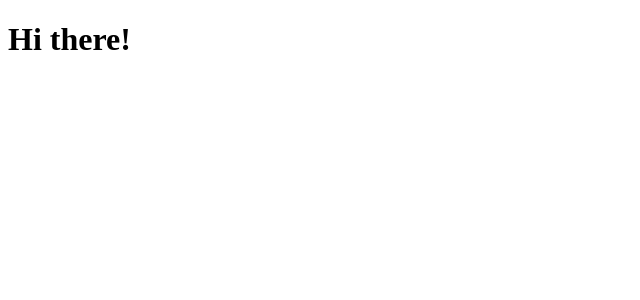
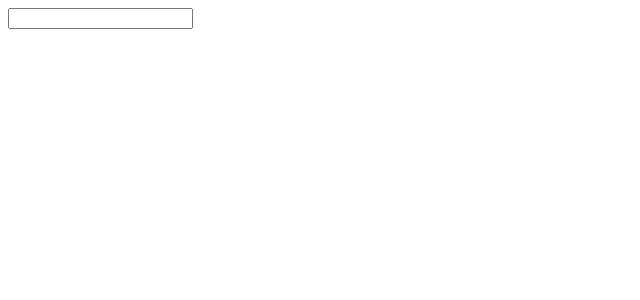
Before and after one commit to MatthewCebenka/pics, a React (Create React App) app in the folder pics/: page / in a window 1280 px wide. Shown: the top 300 px of the page, without its empty margins (0-640 px from the left). Built offline with nearby package versions, Linux system fonts and the light colour scheme.

Commit message:
added SearchBar component

```diff
--- a/pics/src/components/App.js
+++ b/pics/src/components/App.js
@@ -1,9 +1,10 @@
 import React from 'react';
+import SearchBar from './SearchBar'
 
 const App = () => {
     return (
         <div>
-            <h1>Hi there!</h1>
+            <SearchBar/>
         </div>
     )
 }
--- /dev/null
+++ b/pics/src/components/SearchBar.js
@@ -0,0 +1,15 @@
+import React from "react";
+
+class SearchBar extends React.Component {
+  render() {
+    return (
+      <div>
+        <form>
+          <input type="text" />
+        </form>
+      </div>
+    );
+  }
+}
+
+export default SearchBar;
```
